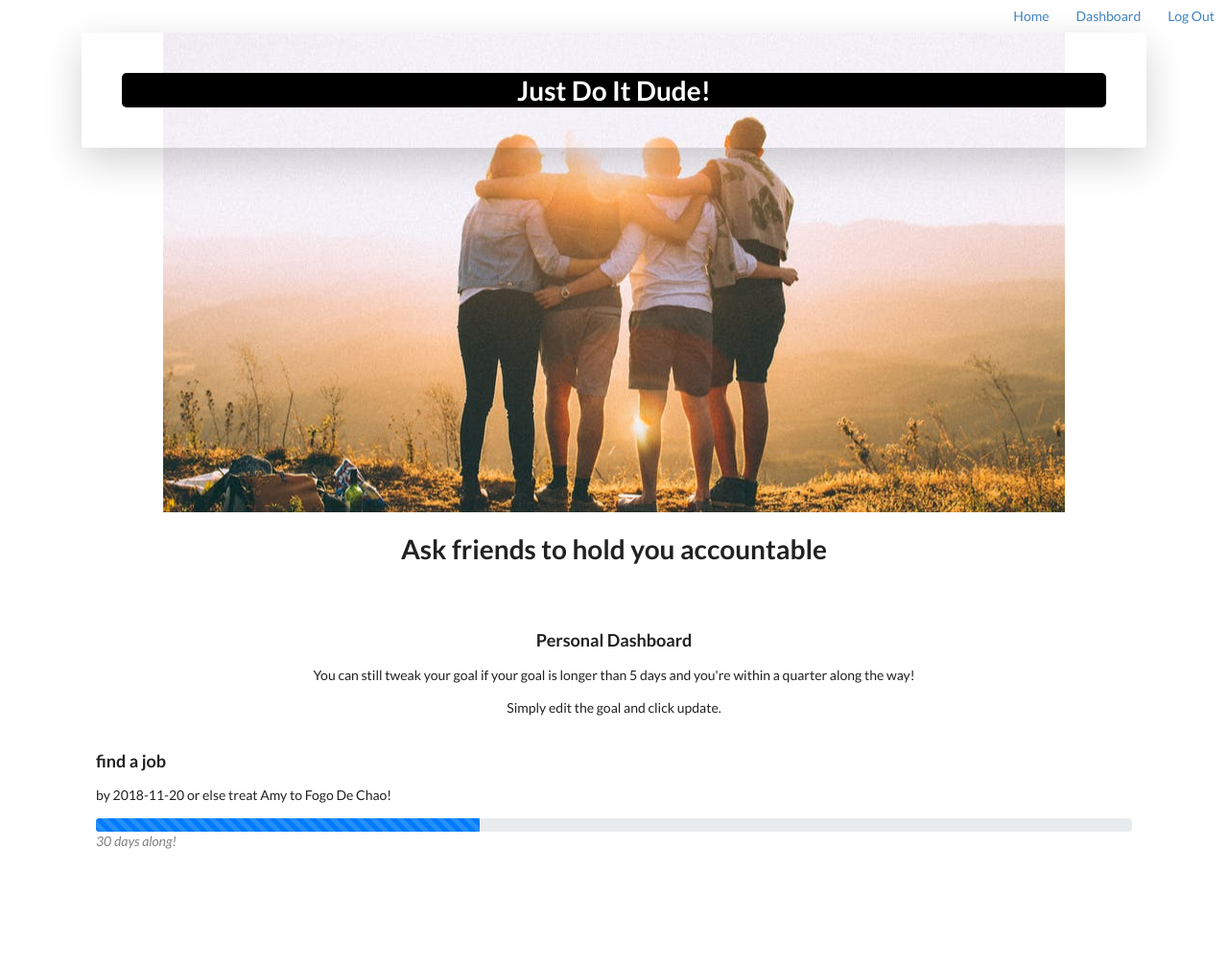
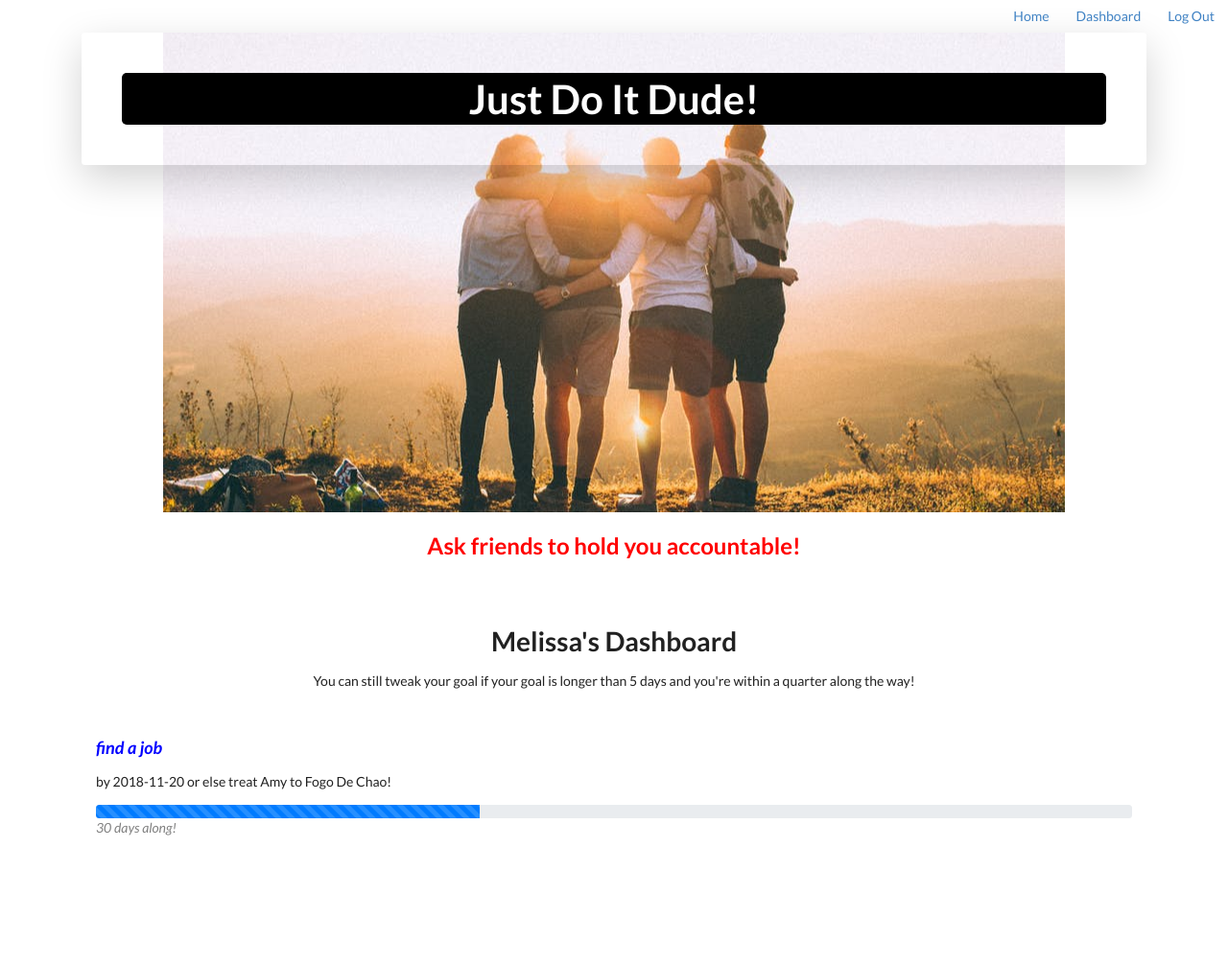
Before and after one commit to MelissaN/Just_Do_It_Dude, a Flask app: page /dashboard in a window 1280 px wide. Shown: the whole page at 96% size. After the commit the page ends 871 px from the top, so only its background shows below. Run offline with Flask 2, Linux system fonts and the light colour scheme; a user stored in the database is signed in; data comes from the database, SQL or seed files in the repository; some libraries are stand-ins or nearby versions.

Commit message:
personalize dashboard with user info; add edit icon UX; misc styles

```diff
--- a/JDID/routes.py
+++ b/JDID/routes.py
@@ -45,9 +45,8 @@ def index():
     uin = helper_methods.logged_in(current_user)
     form = GoalForm()
     count = storage.count()
-    all_records = storage.all()
     goals_and_days_passed = list()
-    for rec in all_records.values():
+    for rec in storage.all().values():
         goals_and_days_passed.append((rec, helper_methods.days_passed(rec)))
     return render_template("landing.html", uin=uin, form=form, count=count, goals_and_days_passed=goals_and_days_passed)
 
@@ -131,7 +130,7 @@ def dashboard():
         goal_objs_and_editability.append(
             (rec, helper_methods.is_goal_editable(rec),
              helper_methods.days_passed(rec), helper_methods.progress_percentage(rec)))
-    return render_template('user_dashboard.html', uin=uin, title_page='Dashboard',
+    return render_template('user_dashboard.html', uin=uin, user=user, title_page='Dashboard',
                            goal_objs_and_editability=goal_objs_and_editability)
 
 
@@ -140,18 +139,18 @@ def update():
     """return user homepage with updated goals listed"""
     # codes for editting goals
     req = request.form
-    users_records = storage.all()
     if request.method == 'POST':
-        updated_goal = req.get('updated_goal').split(',id=')[0]
+        updated_line = req.get('updated_goal').split(',id=')[0]
+        updated_goal = updated_line.split('</span>')[1]
         goal_id = req.get('updated_goal').split(',id=')[1]
-        for rec in users_records.values():
+        for rec in storage.all().values():
             if str(rec.id) == goal_id:
                 setattr(rec, 'goal', updated_goal)
                 storage.save(rec)
                 # helper_methods.email_goal_updated()
     else:
         goal_to_delete = req.get('goal_to_delete')
-        for rec in users_records.values():
+        for rec in storage.all().values():
             if str(rec.id) == goal_to_delete:
                 msg_goal_deleted = "=( Someone has just forfeited their pledge and will {} to {}".format(
                     rec.pledge, rec.accountability_partner)
--- a/JDID/static/styles.css
+++ b/JDID/static/styles.css
@@ -3,13 +3,22 @@
     height: 500px;
 }
 .logo {
+    font-size: 3em;
     font: bold;
     background-color: black;
     color: white;
     border-radius: 5px;
 }
+.red {
+    color: red;
+}
 .total_count {
     color: red;
+}
+.goal {
+    color: blue;
+    font-style: italic;
+    font: bold;
 }
 .goal_status {
     color: grey;
--- a/JDID/templates/layout.html
+++ b/JDID/templates/layout.html
@@ -62,13 +62,13 @@
     <div id="carouselExampleSlidesOnly" class="carousel slide" data-ride="carousel">
       <div class="carousel-inner">
 	<div class="carousel-item active">
-	  <h1 class="text-center">Ask friends to hold you accountable</h1>
+	  <h2 class="text-center red">Ask friends to hold you accountable!</h2>
 	</div>
 	<div class="carousel-item">
-	  <h1 class="text-center">Set a goal and a deadline</h1>
+	  <h2 class="text-center red">Be inspired by others' goals!</h2>
 	</div>
 	<div class="carousel-item">
-	  <h1 class="text-center">If you don't succeed, treat your friends to an experience</h1>
+	  <h2 class="text-center red">If you don't succeed, treat your friends to an experience!</h2>
 	</div>
       </div>
     </div>
--- a/JDID/templates/login.html
+++ b/JDID/templates/login.html
@@ -31,8 +31,9 @@
         {% endif %}
       </div>
     </fieldset>
-    <div class="form-group">
+    <div class="form-group text-center">
       {{ form.submit(class="btn btn-outline-info") }}
+      <p>or <a href="{{ url_for('register') }}">create an account</a></p>
     </div>
   </form>
 </div>
--- a/JDID/templates/register.html
+++ b/JDID/templates/register.html
@@ -57,7 +57,7 @@
                 {% endif %}
             </div>
         </fieldset>
-        <div class="form-group">
+        <div class="form-group text-center">
             {{ form.submit(class="btn btn-outline-info") }}
         </div>
     </form>
--- a/JDID/templates/user_dashboard.html
+++ b/JDID/templates/user_dashboard.html
@@ -2,9 +2,8 @@
 {% block content %}
 
 <center><br><br>
-  <h3>Personal Dashboard</h3>
+  <h1>{% if user %}{{ user.first_name }}'s{% endif %} Dashboard</h1>
   <p>You can still tweak your goal if your goal is longer than 5 days and you're within a quarter along the way!<p>
-      <p>Simply edit the goal and click update.</p>
 </center>
 
 <!-- FUNCTION TO UPDATE AND DELETE GOALS -->
@@ -78,9 +77,9 @@
     <div class="content">
       <div id="deleted{{goal_obj[0].id}}">
 	{% if goal_obj[1] == True %}
-	<h3 id="edit{{goal_obj[0].id}}" contenteditable="true">
+	<h3 id="edit{{goal_obj[0].id}}" class="goal" contenteditable="true"><span><i class="edit icon"></i></span>
 	  {% else %}
-	  <h3>
+	  <h3 class="goal">
 	    {% endif %}
 	    {{ goal_obj[0].goal }}
 	  </h3>
@@ -89,7 +88,11 @@
 	  <div class="progress">
 	    <div class="progress-bar progress-bar-striped progress-bar-animated" role="progressbar" style="width: {{ goal_obj[3] }}%" aria-valuenow="{{ goal_obj[3] }}" aria-valuemin="10" aria-valuemax="100"></div>
 	  </div>
-	  <p class="goal_status"> {{ goal_obj[2] }} days along!</p><br><br>
+	  {% if goal_obj[2] == 1 %}
+	  <p class="goal_status"> {{ goal_obj[2] }} day along!</p>
+	  {% else %}
+	  <p class="goal_status"> {{ goal_obj[2] }} days along!</p>
+	  {% endif %}
       </div>
     </div>
   </div>
```
Also changed, not shown: JDID/templates/landing.html (+4 -4 lines).
